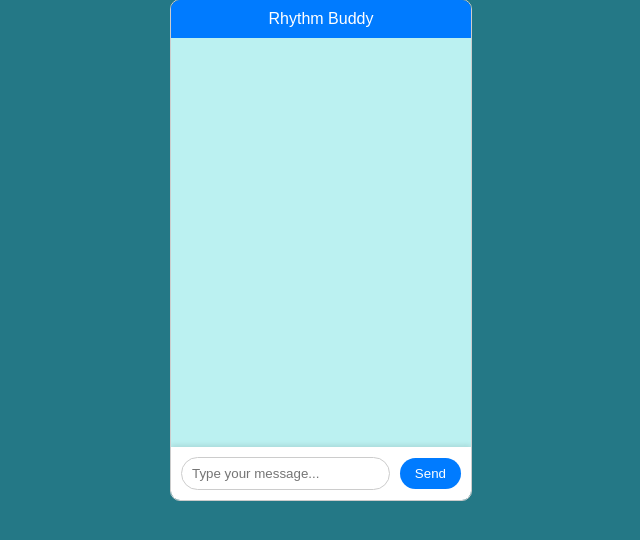
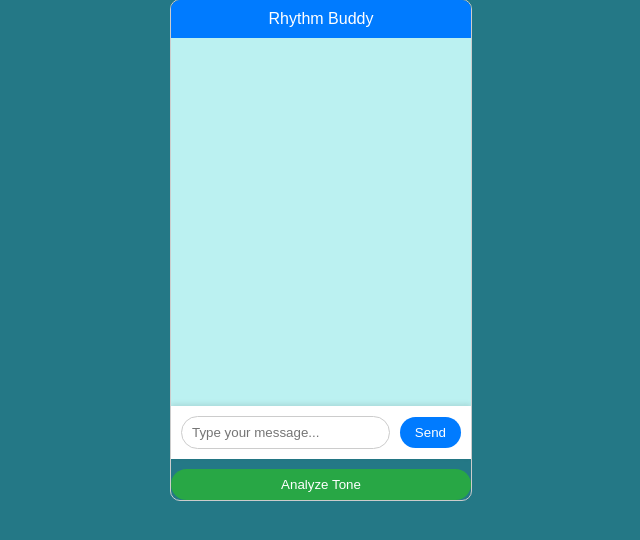
Before and after one commit to shruti-shinde-03/rhythm_buddy, a Flask app: page / in a window 1280 px wide. Shown: the part 51-591 px from the top of the page, without its empty margins (319-959 px from the left). Run offline with Flask 3, Linux system fonts and the light colour scheme.

Commit message:
added the tone analyser and song recommender api

```diff
--- a/chatbot_rb/app.py
+++ b/chatbot_rb/app.py
@@ -1,9 +1,50 @@
 from flask import Flask, render_template, request, jsonify
 from flask_cors import CORS
 from chat import get_response
+import requests
 
 app = Flask(__name__)
 """CORS(app)"""
+
+chat_history = []
+
+def analyze_tone(chat_data):
+    response = requests.post(
+        "https://api.sapling.ai/api/v1/tone",
+        json={
+            "key": "KNTZA9DC81N8L0NG3ZXYKMY0BQ1A87H3",
+            "text": chat_data
+        }
+    )
+    if response.status_code == 200:
+        data = response.json()
+        results_list = data['results'][0]
+        high_confidence_results = [item for item in results_list if item[0] > 0.95]
+        high_confidence_emotions = [item[1] for item in high_confidence_results]
+
+        print(high_confidence_emotions)
+        emotion = "\n".join(high_confidence_emotions)
+        print(emotion)
+        base_url = "http://ws.audioscrobbler.com/2.0/"
+        api_method = "tag.gettoptracks"
+        api_key = "5b214285019dbff9fb6205304ac328d3"
+        response_format = "json"
+        url = f"{base_url}?method={api_method}&tag={emotion}&api_key={api_key}&format={response_format}"
+        response = requests.get(url)
+        payload = response.json()
+        print(payload)
+        # Checking if the request was successful
+        if response.status_code == 200:
+            # If successful, get the JSON response
+            data = response.json()
+            print("Data retrieved:", data)
+        else:
+            # If the request failed, print the status code
+            print("Error:", response.status_code, response.text)
+
+        return data
+    else:
+        return None
 
 @app.route("/")
 def index_get():
@@ -14,7 +55,10 @@ def index_get():
 def predict():
     if request.method == "POST":
         text = request.get_json().get("message")
+        chat_history.append(f"User: {text}")
         response = get_response(text)
+
+
         message = {"answer": response}
         print("response", message)
         return jsonify(message)
@@ -23,5 +67,16 @@ def predict():
         # Handle GET requests if needed
         return jsonify({"message": "This endpoint only accepts POST requests."})
 
+
+@app.route("/analyze_tone", methods=["POST"])  # New endpoint for analyzing tone
+def analyze_tone_endpoint():
+    chat_data = "\n".join(chat_history)  # Get the chat history as a single text
+    tone_result = analyze_tone(chat_data)
+
+    if not tone_result:
+        return jsonify({"error": "Tone analysis failed"}), 500  # Internal server error
+
+    return jsonify(tone_result), 200
+
 if __name__ == "__main__":
     app.run(debug=True)
--- a/chatbot_rb/nltk_utils.py
+++ b/chatbot_rb/nltk_utils.py
@@ -1,6 +1,6 @@
 import nltk
 import numpy as np
-#nltk.download('punkt')
+# nltk.download('punkt')
 from nltk.stem.porter import PorterStemmer
 stemmer = PorterStemmer()
 
--- a/chatbot_rb/templates/index.html
+++ b/chatbot_rb/templates/index.html
@@ -79,6 +79,16 @@
         border-radius: 20px;
         cursor: pointer;
     }
+
+    .analyze-btn {
+        background-color: #28a745;
+        color: white;
+        border: none;
+        padding: 8px 15px;
+        border-radius: 20px;
+        cursor: pointer;
+        margin-top: 10px; /* Add some space from other elements */
+    }
 </style>
 </head>
 <body>
@@ -89,12 +99,16 @@
         <input type="text" id="user-input" class="chat-input" placeholder="Type your message...">
         <button id="send-btn" class="send-btn">Send</button>
     </div>
+    <button id="analyze-btn" class="analyze-btn">Analyze Tone</button>
 </div>
 
 <script>
     const chatMessages = document.getElementById('chat-messages');
     const userInput = document.getElementById('user-input');
     const sendBtn = document.getElementById('send-btn');
+    const analyzeBtn = document.getElementById('analyze-btn');
+
+    let chatHistory = [];
 
     sendBtn.addEventListener('click', sendMessage);
     userInput.addEventListener('keypress', function (e) {
@@ -102,6 +116,8 @@
             sendMessage();
         }
     });
+
+    analyzeBtn.addEventListener('click', analyzeTone);
 
     function sendMessage() {
     const messageText = userInput.value.trim();
@@ -135,6 +151,22 @@
 
         chatMessages.scrollTop = chatMessages.scrollHeight;
     }
+
+    function analyzeTone() {
+    fetch('/analyze_tone', {
+        method: 'POST',  // POST method
+        headers: {
+            'Content-Type': 'application/json'  // Correct content type
+        },
+        body: JSON.stringify({ chatText: "Chat History" })  // Data to send
+    })
+    .then(response => response.json())
+    .then(data => {
+        console.log("Tone Analysis:", data);  // Handle the tone analysis result
+        // Further actions based on tone analysis
+    })
+    .catch(error => console.error('Error:', error));
+}
 </script>
 </body>
 </html>
```
